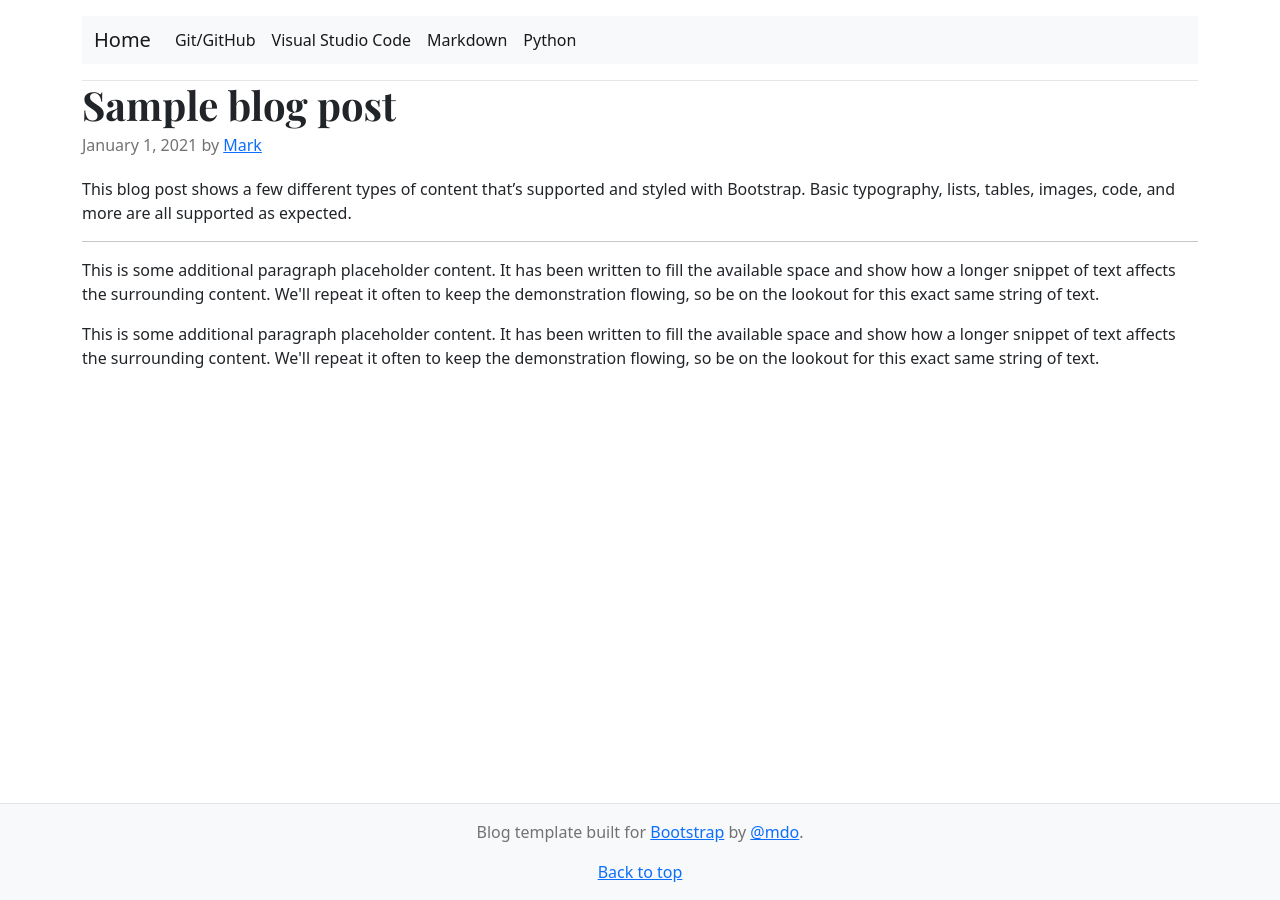
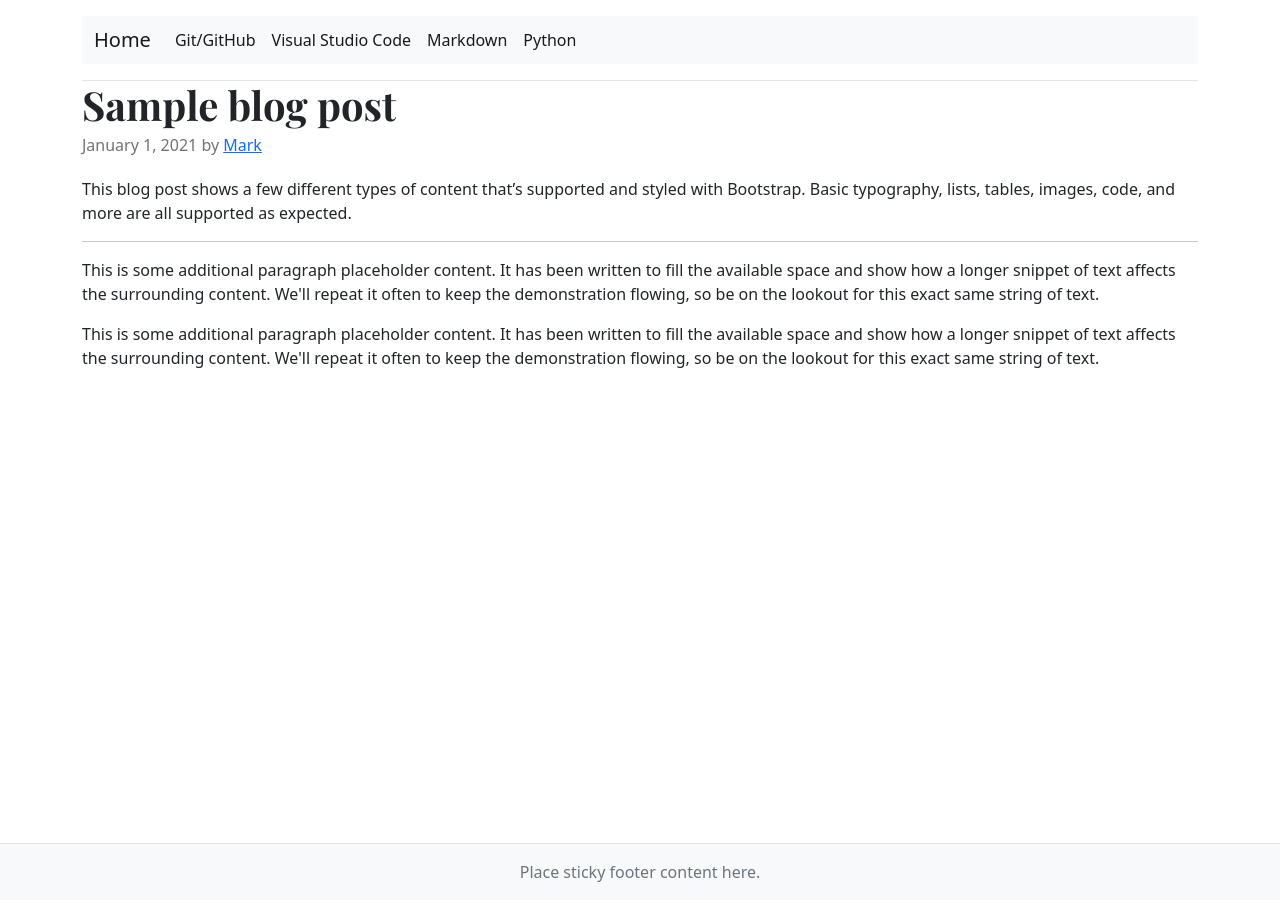
Before and after one commit to ConradoAlmeida/cheatsheets, a Jekyll site: the page built from index.html, in a window 1280 px wide. Built offline with Jekyll 4.4.1, drawn with Linux system fonts in a browser that asks for light colours.

Commit message:
Update default.html

```diff
--- a/_layouts/default.html
+++ b/_layouts/default.html
@@ -68,10 +68,7 @@
   </div>
 </main>
 <footer class="blog-footer fixed-bottom mt-auto py-3 bg-light">
-  <p>Blog template built for <a href="https://getbootstrap.com/">Bootstrap</a> by <a href="https://twitter.com/mdo">@mdo</a>.</p>
-  <p>
-    <a href="#">Back to top</a>
-  </p>
+<span class="text-muted">Place sticky footer content here.</span>
 </footer>
   </body>
 </html>
```
